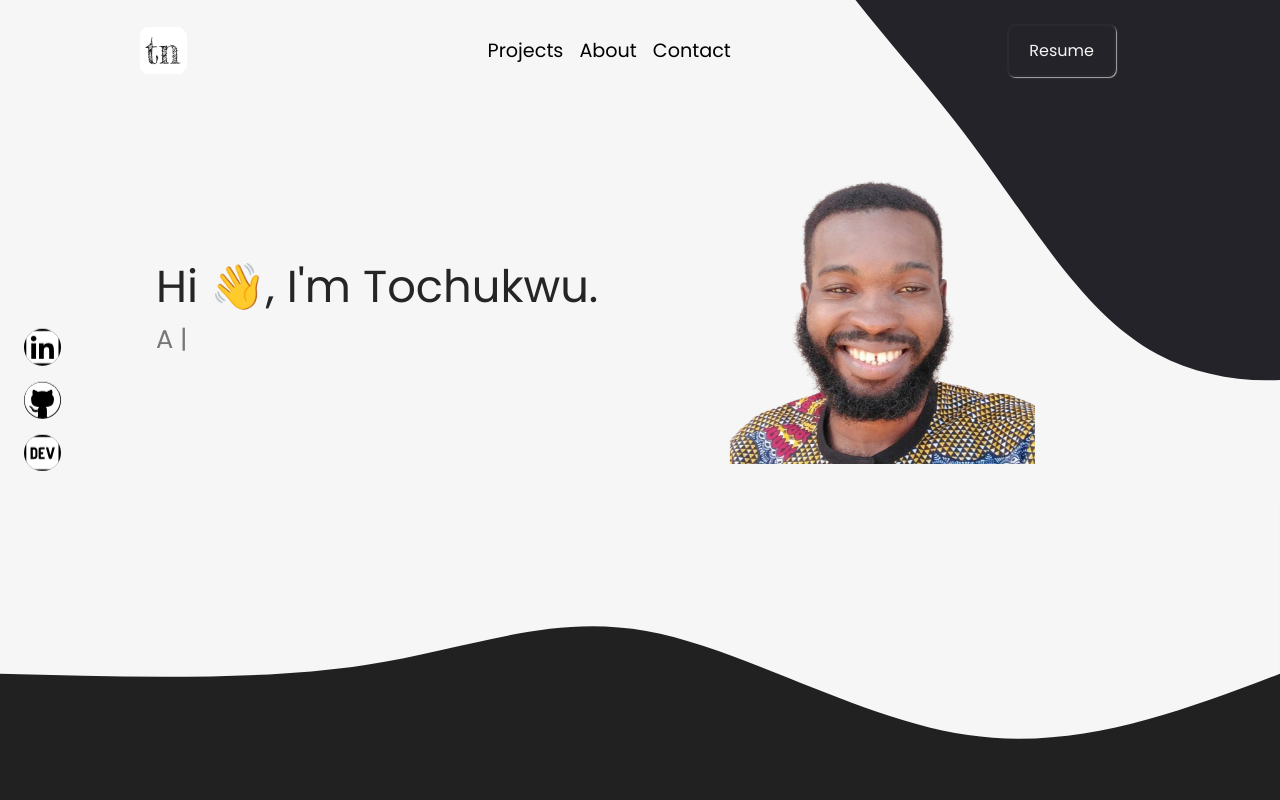
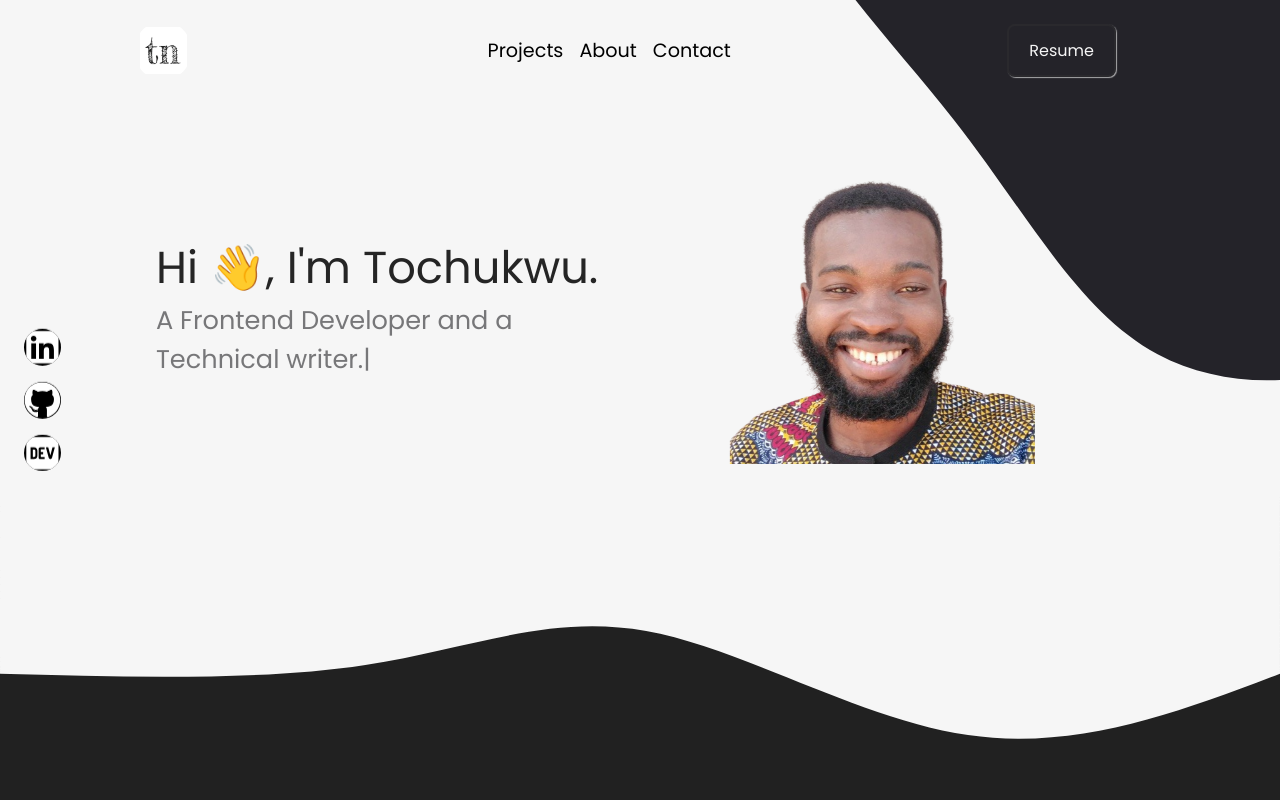
Before and after one commit to obere4u/obere4u.github.io, a React (Create React App) app: page / in a window 1280 px wide. Shown: the top 800 px of the page. Built offline with nearby package versions, Linux system fonts and the light colour scheme.

Commit message:
Edit the description

```diff
--- a/public/index.html
+++ b/public/index.html
@@ -16,7 +16,7 @@
     />
     <meta
       name="description"
-      content="My personal react portfolio ~ Tochukwu Nwosa"
+      content="Frontend web developer and a Technical writer"
     />
     <meta
       name="google-site-verification"
--- a/src/components/Hero/Hero.js
+++ b/src/components/Hero/Hero.js
@@ -44,7 +44,7 @@ function Hero() {
                   cursor={true}
                   sequence={[
                     500,
-                    "A Frontend Developer.",
+                    "A Frontend Developer and a Technical writer.",
                     1000,
                     "I design and code beautifully simple things, and I love what I do.",
                     1000,
```
